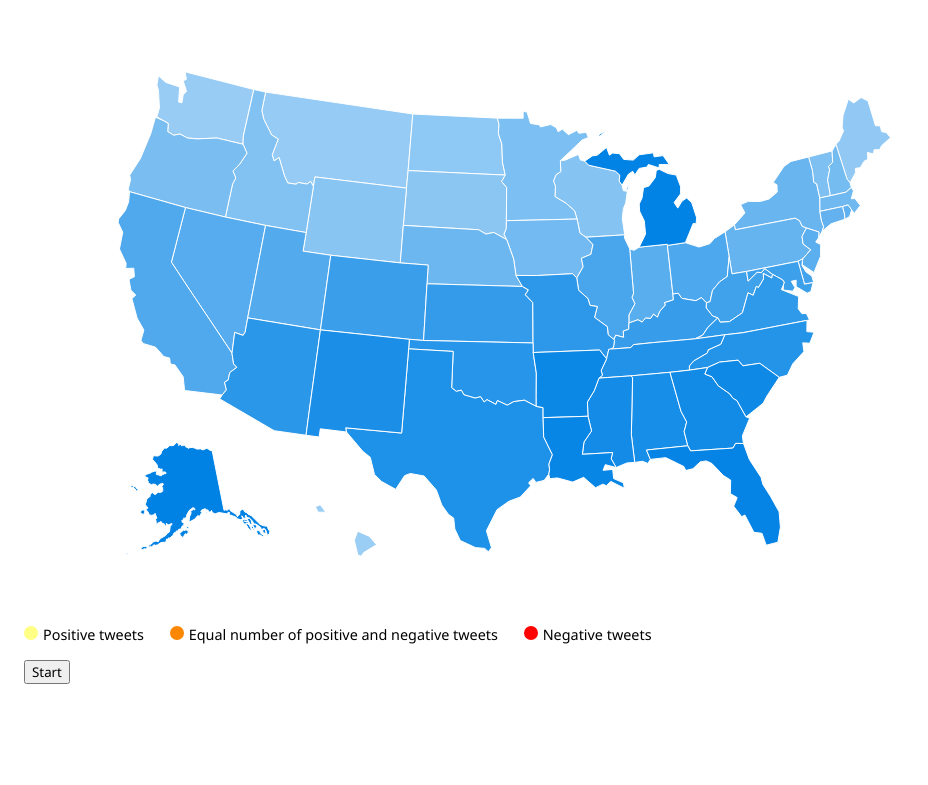
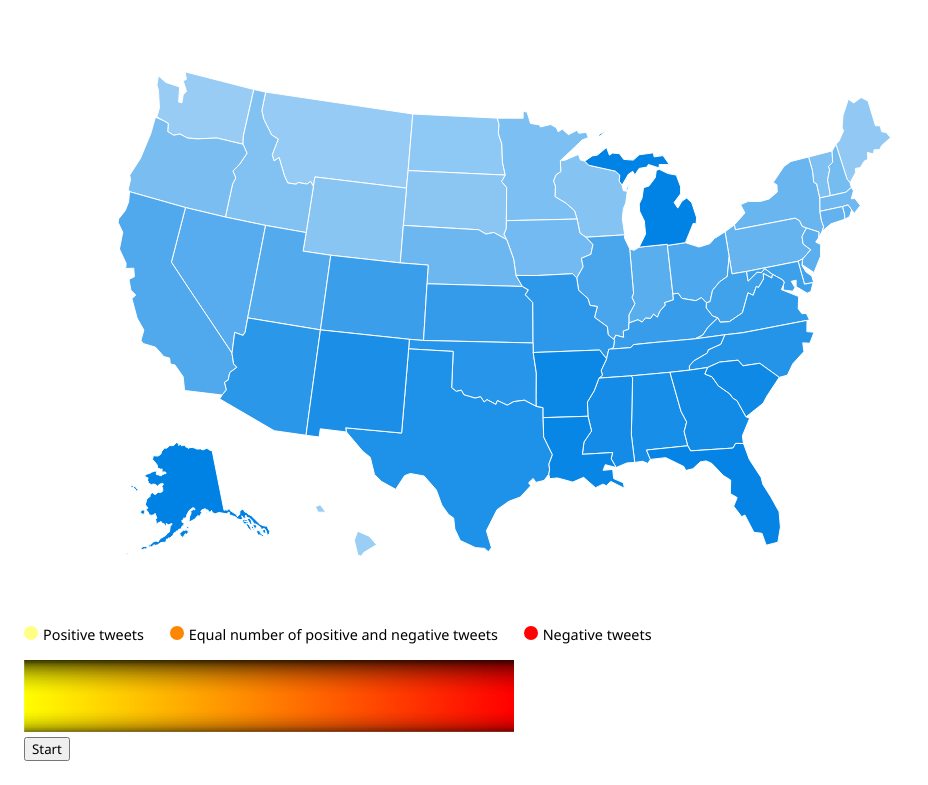
Before and after one commit to uyen-vo/America-Feels, a plain HTML site: page index.html in a window 1280 px wide. Shown: the part 141-926 px from the top of the page, without its empty margins (0-928 px from the left). Before the commit the page ends 849 px from the top, so only its background shows below. Drawn offline with Linux system fonts and the light colour scheme; no server answers.

Commit message:
Added images folder with colorSpectrum and index support

```diff
--- a/index.html
+++ b/index.html
@@ -21,6 +21,7 @@
 			<li><div class="neutral"></div>Equal number of positive and negative tweets</li>
 			<li><div class="sad"></div>Negative tweets</li>
 		</ul>
+		<img src="images/colorSpectrum.png" alt="Color Key" style="width:490px;height:72px;">
 	</section>
 
 	<input type="button" id="toggle" value="Start">
```
Also changed, not shown: images/colorSpectrum.png (added).
